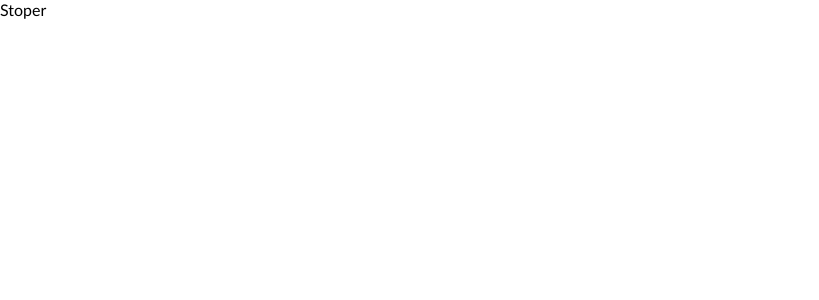
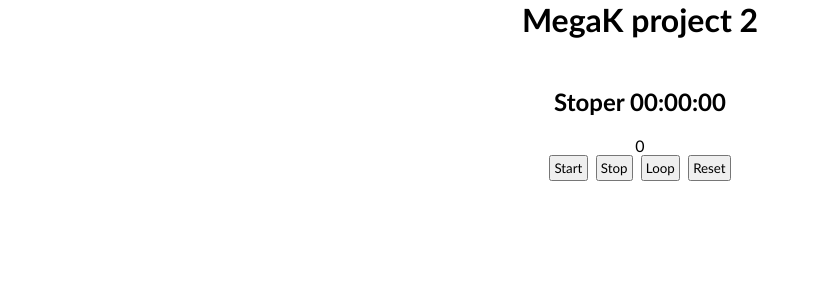
Before and after one commit to majcherrr87/megaK_Projects, a React (Vite) app: page /stoper in a window 1280 px wide. Shown: the top 300 px of the page, without its empty margins (0-819 px from the left). Built offline with nearby package versions, Linux system fonts and the light colour scheme.

Commit message:
project stoper

```diff
--- a/src/Components/Stoper/Stoper.tsx
+++ b/src/Components/Stoper/Stoper.tsx
@@ -1,3 +1,42 @@
+import { useRef, useState } from "react";
+import "./style.scss";
+import { formatTime } from "./formatTime";
+
 export const Stoper = () => {
-  return <div>Stoper</div>;
+  const [mainTime, setMainTime] = useState<number>(0);
+  const [loopTime, setLoopTime] = useState<number>(0);
+  const [loop, setLoop] = useState([]);
+
+  const intervalRef = useRef(0);
+
+  const handleStart = () => {
+    intervalRef.current = setInterval(() => {
+      setMainTime((prev) => prev + 10);
+      setLoopTime((prev) => prev + 10);
+    }, 10);
+  };
+  const handleStop = () => {
+    clearInterval(intervalRef.current);
+  };
+  const handleLoopTime = (loopTime: number) => {
+    setLoop((prev) => [...prev, loopTime]);
+    setLoopTime(0);
+    console.log(loop);
+  };
+  const handleReset = () => {};
+
+  return (
+    <div className="stoper">
+      <h1>MegaK project 2</h1>
+      <h2>Stoper {formatTime(mainTime)}</h2>
+      {loopTime && <p>licznik okrążenia {formatTime(loopTime)}</p>}
+
+      <div className="buttons">
+        <button onClick={handleStart}>Start</button>
+        <button onClick={handleStop}>Stop</button>
+        <button onClick={() => handleLoopTime(loopTime)}>Loop</button>
+        <button onClick={handleReset}>Reset</button>
+      </div>
+    </div>
+  );
 };
--- /dev/null
+++ b/src/Components/Stoper/formatTime.ts
@@ -0,0 +1,13 @@
+export const formatTime = (time: number) => {
+  const timeMinute = Math.floor(time / 1000 / 60);
+  const minute = timeMinute < 10 ? `0${timeMinute}` : timeMinute;
+
+  const timeSecond = Math.floor(time / 1000);
+  const second =
+    timeSecond < 10 ? `0${timeSecond}` : timeSecond >= 60 ? "00" : timeSecond;
+
+  const timeMiliSecond = (time - timeMinute - timeSecond * 1000) / 10;
+  const miliSecond = timeMiliSecond < 10 ? "00" : timeMiliSecond;
+
+  return `${minute}:${second}:${miliSecond}`;
+};
--- /dev/null
+++ b/src/Components/Stoper/style.scss
@@ -0,0 +1,16 @@
+h1 {
+  margin-bottom: 3rem;
+}
+
+.stoper {
+  display: flex;
+  flex-direction: column;
+  align-items: center;
+}
+.buttons {
+  display: flex;
+  gap: 0.5rem;
+  button {
+    padding: 0.2rem;
+  }
+}
```
